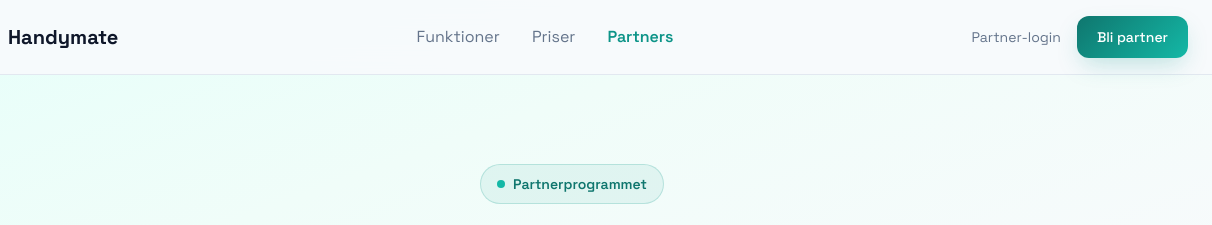
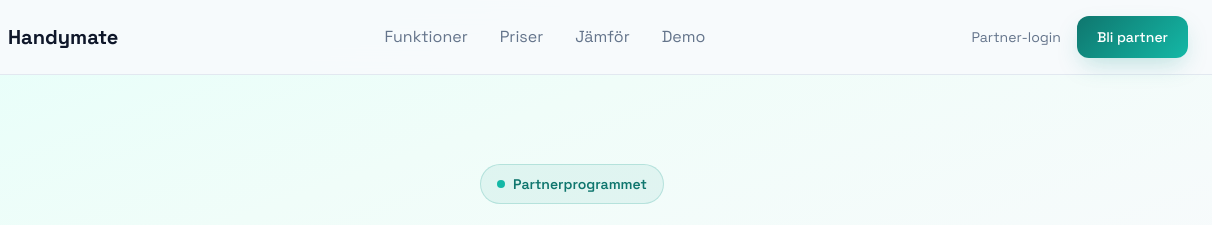
Before and after one commit to Ahogberg/handymate-landing, a plain HTML site: page partners.html in a window 1280 px wide. Shown: the top 225 px of the page, 68-1280 px from the left. Drawn offline with Linux system fonts and the light colour scheme.

Commit message:
Nav: ersätt Partners med Demo i huvudmenyn på alla sidor
Partners finns kvar i footern. Demo-länken leder till /demo.

Co-Authored-By: Claude Opus 4.6 (1M context) <noreply@anthropic.com>

```diff
--- a/partners.html
+++ b/partners.html
@@ -634,7 +634,8 @@
         <div class="nav-links">
           <a href="/#features">Funktioner</a>
           <a href="/#pricing">Priser</a>
-          <a href="/partners" style="color: var(--teal-600); font-weight: 600;">Partners</a>
+          <a href="/jamfor">Jämför</a>
+          <a href="/demo">Demo</a>
         </div>
 
         <div class="nav-actions">
@@ -651,7 +652,8 @@
       <div id="mobileMenu" class="mobile-menu">
         <a href="/#features">Funktioner</a>
         <a href="/#pricing">Priser</a>
-        <a href="/partners">Partners</a>
+        <a href="/jamfor">Jämför</a>
+        <a href="/demo">Demo</a>
         <a href="https://app.handymate.se/partners/login">Partner-login</a>
       </div>
     </div>
```
Also changed, not shown: demo.html (+2 -2 lines), index.html (+2 -2 lines), rot-kalkylator.html (+2 -2 lines).
